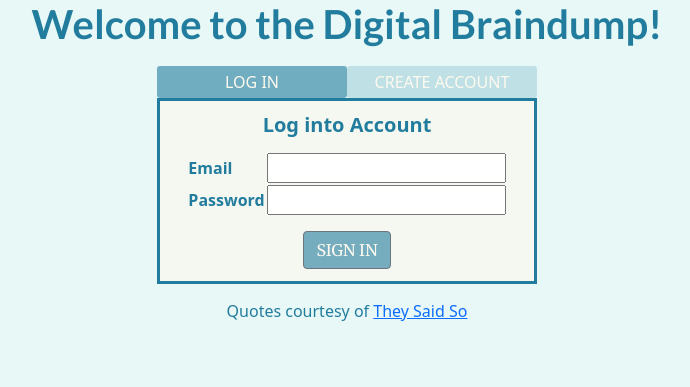
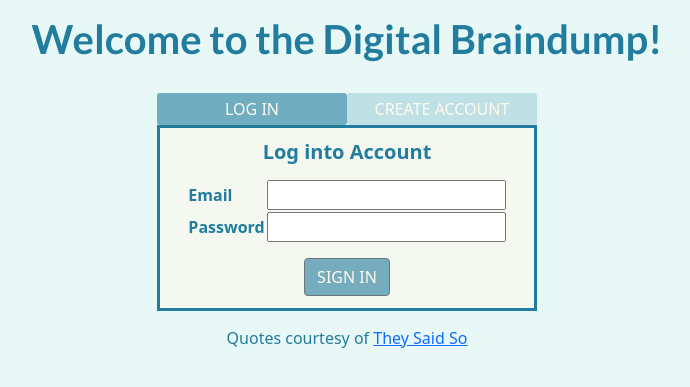
Before and after one commit to eycanny/project-digital-braindump, a Flask app: page / in a window 1280 px wide. Shown: the top 387 px of the page, without its empty margins (293-983 px from the left). Run offline with Flask 2, Linux system fonts and the light colour scheme.

Commit message:
Update styling of homepage
- Fixed spacing between elements
- Updated wrapper for buttons
  - Fixed issue where buttons were inheriting the Merryweather font
- Updated DOM related to issue above

```diff
--- a/static/css/styles.css
+++ b/static/css/styles.css
@@ -28,7 +28,7 @@ img {
 }
 
 #affirmation {
-    margin: 10px;
+    margin: 15px;
     font-family: 'Merriweather', serif;
     font-weight: 700;
 }
@@ -43,9 +43,11 @@ button {
     margin: 15px;
 }
 
+
 /* Homepage */
 #welcome-msg {
     font-family: 'Lato', sans-serif;
+    margin: 15px;
 }
 
 .homepage-col {
--- a/static/js/homepage.js
+++ b/static/js/homepage.js
@@ -26,10 +26,7 @@ loginButton.addEventListener('click', (evt) => {
         <td><input type="password" name="password"></td>
       </tr>
     </table>
-
-      <p>
     <button class="btn btn-outline-secondary option-btn" type="submit">SIGN IN</button>
-      </p>
   </form>`;
 
 })
@@ -59,10 +56,7 @@ createAccountButton.addEventListener('click', (evt) => {
         <td><input type="password" name="password"></td>
       </tr>
     </table>
-
-      <p>
     <button class="btn btn-outline-secondary option-btn" type="submit">CREATE</button>
-      </p>
   </form>`;
 
 })
--- a/templates/homepage.html
+++ b/templates/homepage.html
@@ -32,10 +32,7 @@
             <td><input type="password" name="password"></td>
           </tr>
         </table>
-
-          <p>
         <button class="btn btn-outline-secondary option-btn" type="submit">SIGN IN</button>
-          </p>
       </form>
     </div>
   </div>
--- a/templates/user_notes.html
+++ b/templates/user_notes.html
@@ -45,10 +45,10 @@
                 </p>
                 <p id="image-note-upload"></p>
                 <p id="image-attachment-upload"></p>
-                <p align="right">
+                <div align="right">
                     <button class="btn btn-outline-secondary option-btn" id="image-note-btn">Upload Image as Note</button>
                     <button class="btn btn-outline-secondary option-btn" id="image-attachment-btn">Attach Image to Note</button>
-                </p>
+                </div>
               </div>
               <div class="modal-footer">
                 <button class="btn btn-outline-secondary save" id="save-button">Save</button>
```
Lines whose indentation alone changed are shown as unchanged.
